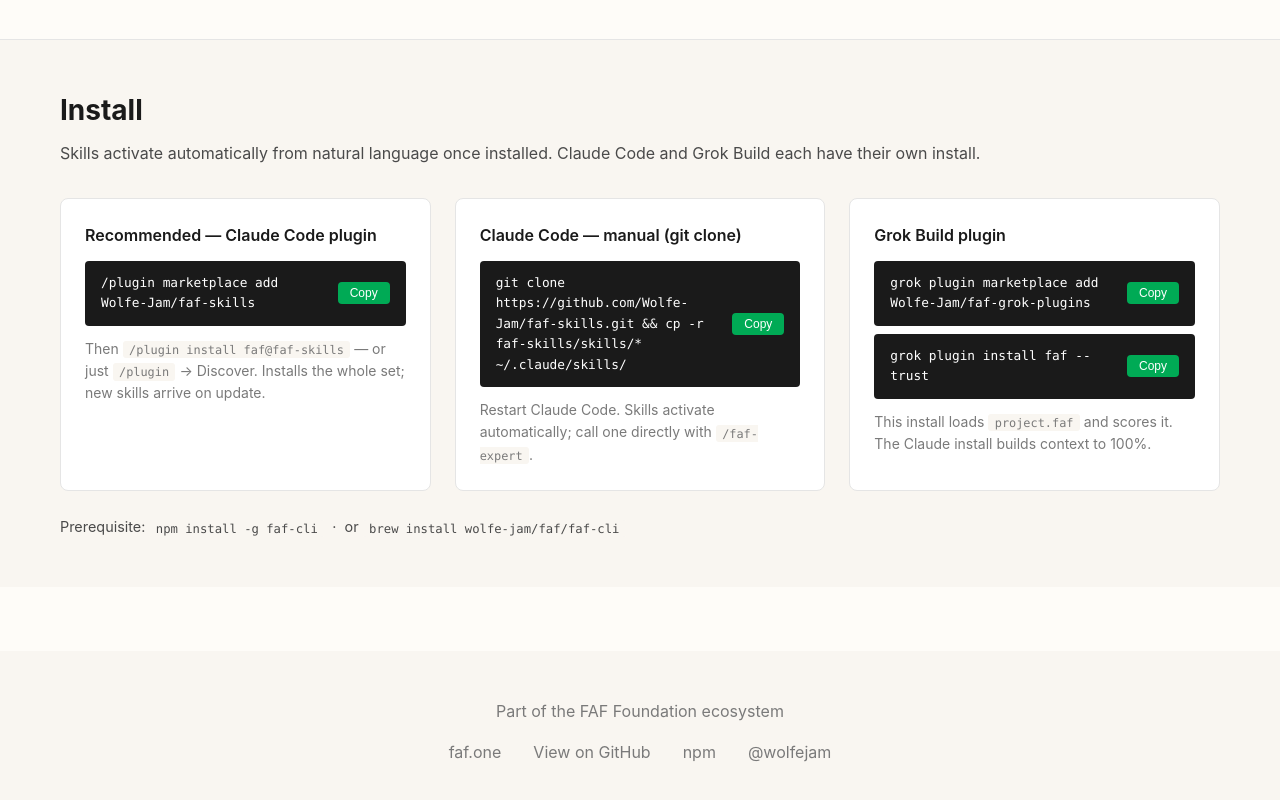
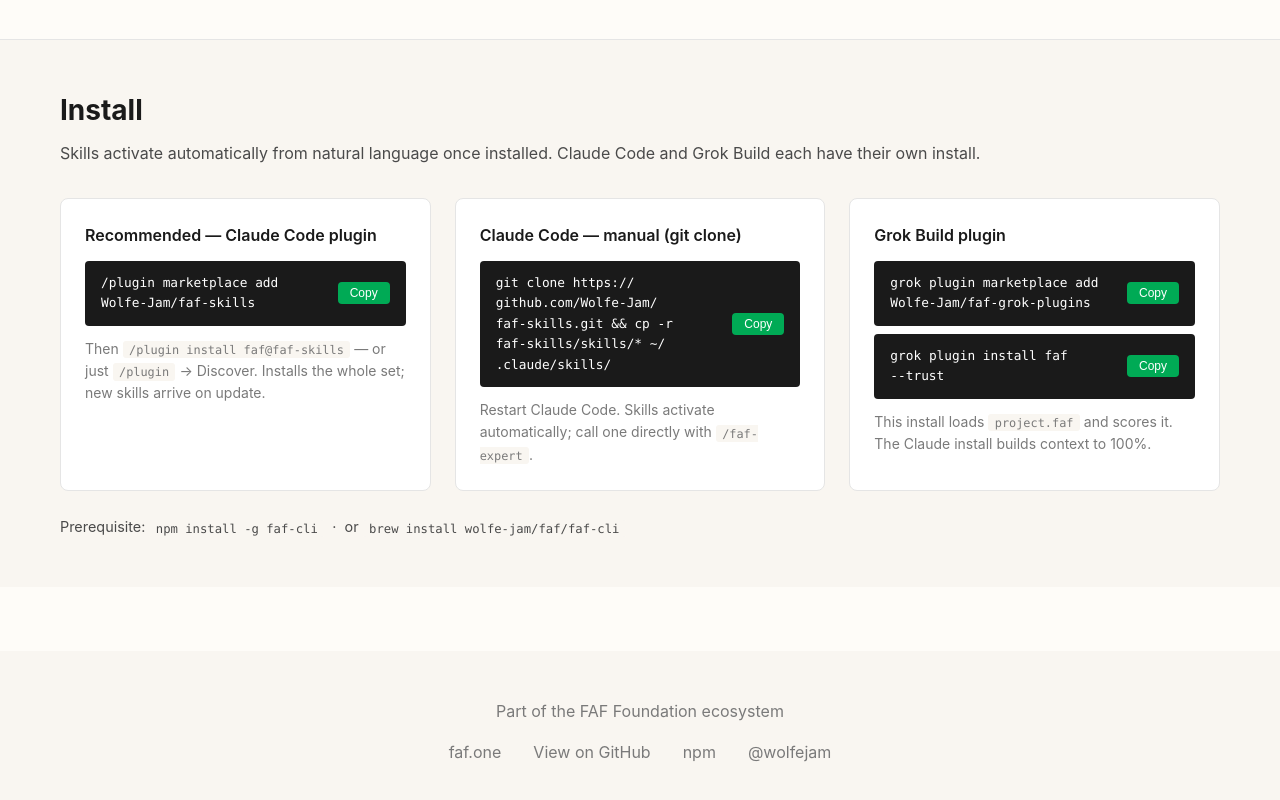
Before and after one commit to Wolfe-Jam/faf-skills-site, a website: page index.html in a window 1280 px wide. Shown: the part 1603-2403 px from the top of the page. Drawn offline with Linux system fonts and the light colour scheme.

Commit message:
fix: wrap install commands on spaces, not inside flags
--trust and -r stay whole. A long path breaks only after a
slash. The Copy button still copies the full command.

```diff
--- a/index.html
+++ b/index.html
@@ -339,7 +339,8 @@
             overflow-x: visible;
         }
         .install-cmd + .install-cmd { margin-top: 0.5rem; }
-        .install-cmd span { white-space: normal; overflow-wrap: anywhere; min-width: 0; }
+        .install-cmd > span { white-space: normal; min-width: 0; }
+        .install-cmd .tok { display: inline-block; white-space: nowrap; }
         .install-cmd .copy-button { flex-shrink: 0; }
         .install-note { color: var(--muted); font-size: 0.875rem; margin-top: 0.75rem; }
         .install-note code, .install-prereq code {
@@ -466,7 +467,7 @@
                 <div class="install-card">
                     <div class="install-step">Recommended — Claude Code plugin</div>
                     <div class="install-cmd">
-                        <span>/plugin marketplace add Wolfe-Jam/faf-skills</span>
+                        <span><span class="tok">/plugin</span> <span class="tok">marketplace</span> <span class="tok">add</span> <span class="tok">Wolfe-Jam/</span><span class="tok">faf-skills</span></span>
                         <button class="copy-button" onclick="copyCommand('/plugin marketplace add Wolfe-Jam/faf-skills', this)">Copy</button>
                     </div>
                     <p class="install-note">Then <code>/plugin install faf@faf-skills</code> — or just <code>/plugin</code> &rarr; Discover. Installs the whole set; new skills arrive on update.</p>
@@ -474,7 +475,7 @@
                 <div class="install-card">
                     <div class="install-step">Claude Code — manual (git clone)</div>
                     <div class="install-cmd">
-                        <span>git clone https://github.com/Wolfe-Jam/faf-skills.git &amp;&amp; cp -r faf-skills/skills/* ~/.claude/skills/</span>
+                        <span><span class="tok">git</span> <span class="tok">clone</span> <span class="tok">https://</span><span class="tok">github.com/</span><span class="tok">Wolfe-Jam/</span><span class="tok">faf-skills.git</span> <span class="tok">&amp;&amp;</span> <span class="tok">cp</span> <span class="tok">-r</span> <span class="tok">faf-skills/</span><span class="tok">skills/*</span> <span class="tok">~/</span><span class="tok">.claude/</span><span class="tok">skills/</span></span>
                         <button class="copy-button" onclick="copyCommand('git clone https://github.com/Wolfe-Jam/faf-skills.git &amp;&amp; cp -r faf-skills/skills/* ~/.claude/skills/', this)">Copy</button>
                     </div>
                     <p class="install-note">Restart Claude Code. Skills activate automatically; call one directly with <code>/faf-expert</code>.</p>
@@ -482,11 +483,11 @@
                 <div class="install-card">
                     <div class="install-step">Grok Build plugin</div>
                     <div class="install-cmd">
-                        <span>grok plugin marketplace add Wolfe-Jam/faf-grok-plugins</span>
+                        <span><span class="tok">grok</span> <span class="tok">plugin</span> <span class="tok">marketplace</span> <span class="tok">add</span> <span class="tok">Wolfe-Jam/</span><span class="tok">faf-grok-plugins</span></span>
                         <button class="copy-button" onclick="copyCommand('grok plugin marketplace add Wolfe-Jam/faf-grok-plugins', this)">Copy</button>
                     </div>
                     <div class="install-cmd">
-                        <span>grok plugin install faf --trust</span>
+                        <span><span class="tok">grok</span> <span class="tok">plugin</span> <span class="tok">install</span> <span class="tok">faf</span> <span class="tok">--trust</span></span>
                         <button class="copy-button" onclick="copyCommand('grok plugin install faf --trust', this)">Copy</button>
                     </div>
                     <p class="install-note">This install loads <code>project.faf</code> and scores it. The Claude install builds context to 100%.</p>
```
